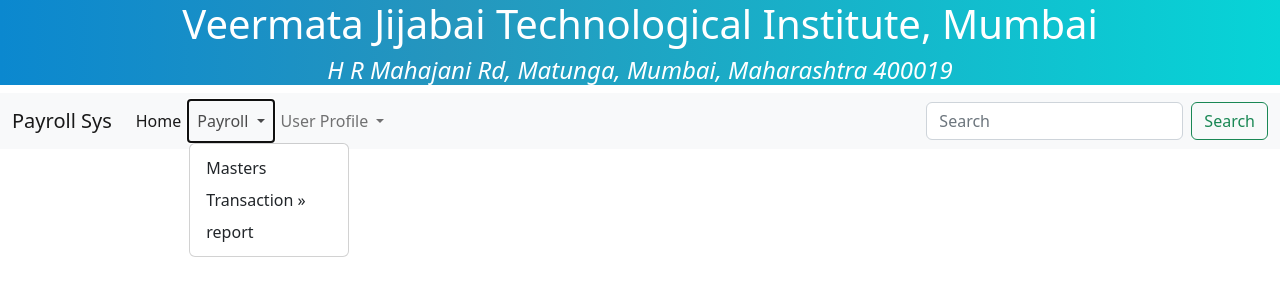
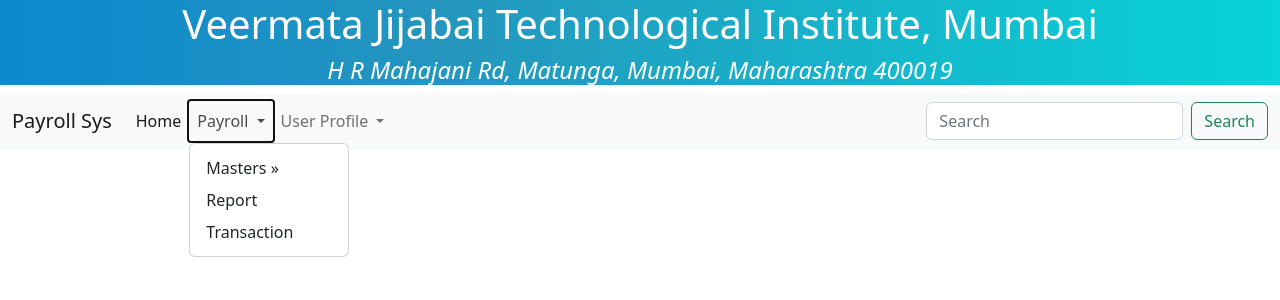
Before and after one commit to DaminiM-23/Payroll-System, a Django app: page /base in a window 1280 px wide, after a click on "Payroll". Shown: the top 300 px of the page. Run offline with Django 4.2, Linux system fonts and the light colour scheme.

Commit message:
Masters Submenu

```diff
--- a/payroll/templates/base.html
+++ b/payroll/templates/base.html
@@ -30,10 +30,7 @@
                 </a>
                 <ul class="dropdown-menu">
                   <li>
-                    <a class="dropdown-item" id="masters" href="#">Masters</a>
-                  </li>
-                  <li>
-                    <a class="dropdown-item" id="" href="#">Transaction &raquo;</a>
+                    <a class="dropdown-item" id="masters" href="#">Masters &raquo;</a>
                     <ul class="dropdown-menu dropdown-submenu">
                       <li>
                         <a class="dropdown-item" href="#">Basic &raquo;</a>
@@ -144,7 +141,10 @@
                     </ul>
                   </li>
                   <li>
-                    <a class="dropdown-item" href="#">report</a>
+                    <a class="dropdown-item" href="#">Report</a>
+                  </li>
+                  <li>
+                    <a class="dropdown-item" id="" href="#">Transaction</a>
                   </li>
                 </ul>
               </li>
```
